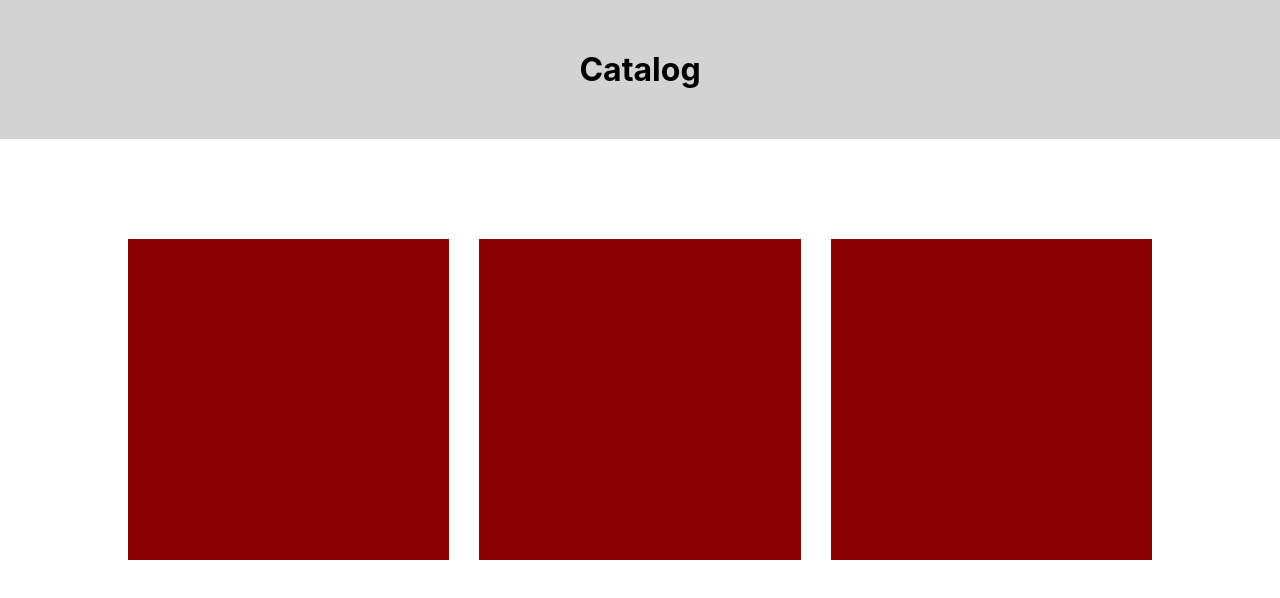
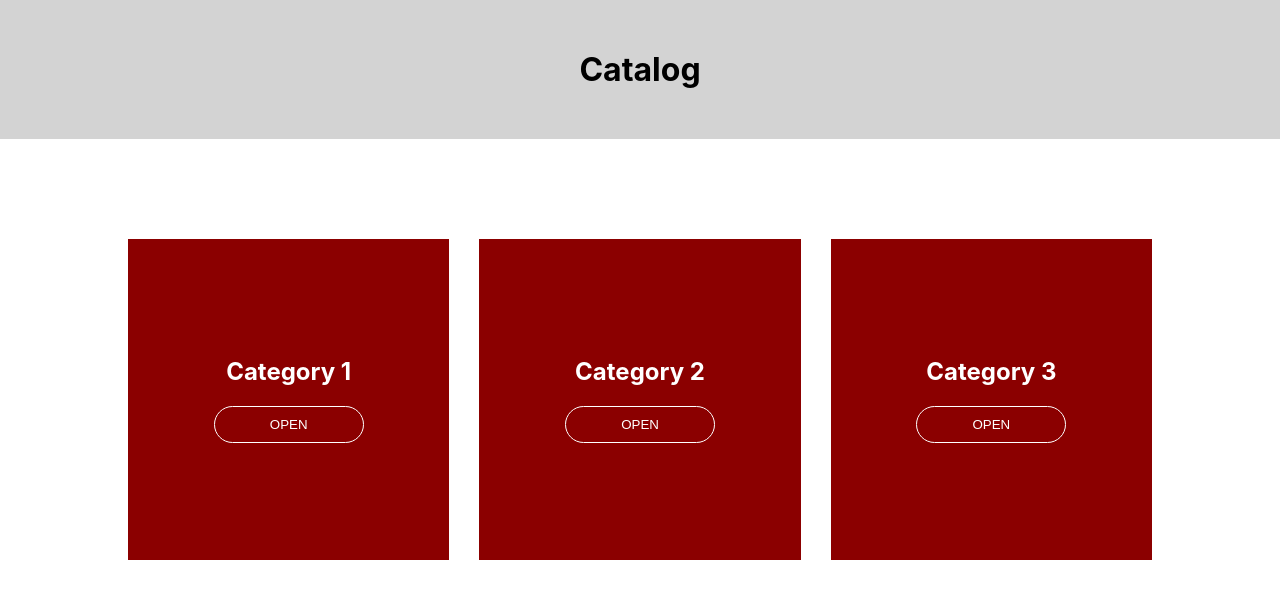
Before and after one commit to r4sy4n/connectify, a React (Create React App) app in the folder client/: page /catalog in a window 1280 px wide. Shown: the top 598 px of the page. Built offline with nearby package versions, Linux system fonts and the light colour scheme.

Commit message:
Feat: Added basic styled Catalog Page

```diff
--- a/client/src/assets/wrappers/Catalog.js
+++ b/client/src/assets/wrappers/Catalog.js
@@ -22,8 +22,29 @@ const CatalogWrapper = styled.main`
   }
 
   .category-container {
+    display:flex;
+    align-items: center;
+    justify-content: center;
+    flex-direction: column;
+    background: darkred;
     aspect-ratio: 1;
-    background: darkred;
+
+    &:hover {
+      cursor: pointer;
+    }
+  }
+
+  .category-container * {
+    color: white;
+  }
+
+  .category-btn {
+    min-width: 150px;
+    background: transparent;
+    border: 1px solid white;
+    border-radius: 50px;
+    padding: 10px 20px;
+    margin-top: 20px;
   }
 `
 export default CatalogWrapper;
--- /dev/null
+++ b/client/src/components/CategoryList.js
@@ -0,0 +1,17 @@
+export const categories = [
+    {
+        name: 'Category 1',
+        image: '',
+        description: ''
+    },
+    {
+        name: 'Category 2',
+        image: '',
+        description: ''
+    },
+    {
+        name: 'Category 3',
+        image: '',
+        description: ''
+    }
+]
--- a/client/src/pages/Catalog.js
+++ b/client/src/pages/Catalog.js
@@ -1,5 +1,6 @@
 import React from 'react';
 import CatalogWrapper from '../assets/wrappers/Catalog';
+import { categories } from '../components/CategoryList';
 
 const Catalog = () => {
   return (
@@ -12,15 +13,15 @@ const Catalog = () => {
         </div>
 
         <div className='main-container'>
-          <div className='category-container'>
-
-          </div>
-          <div className='category-container'>
-
-          </div>
-          <div className='category-container'>
-
-          </div>
+          {
+            categories.map(list =>
+              <div className='category-container'>
+                <h2>{ list.name }</h2>
+                <p>{ list.description }</p>
+                <button className='category-btn'>OPEN</button>
+              </div>
+            )
+          }
         </div>
       </CatalogWrapper>
     </div>
```
